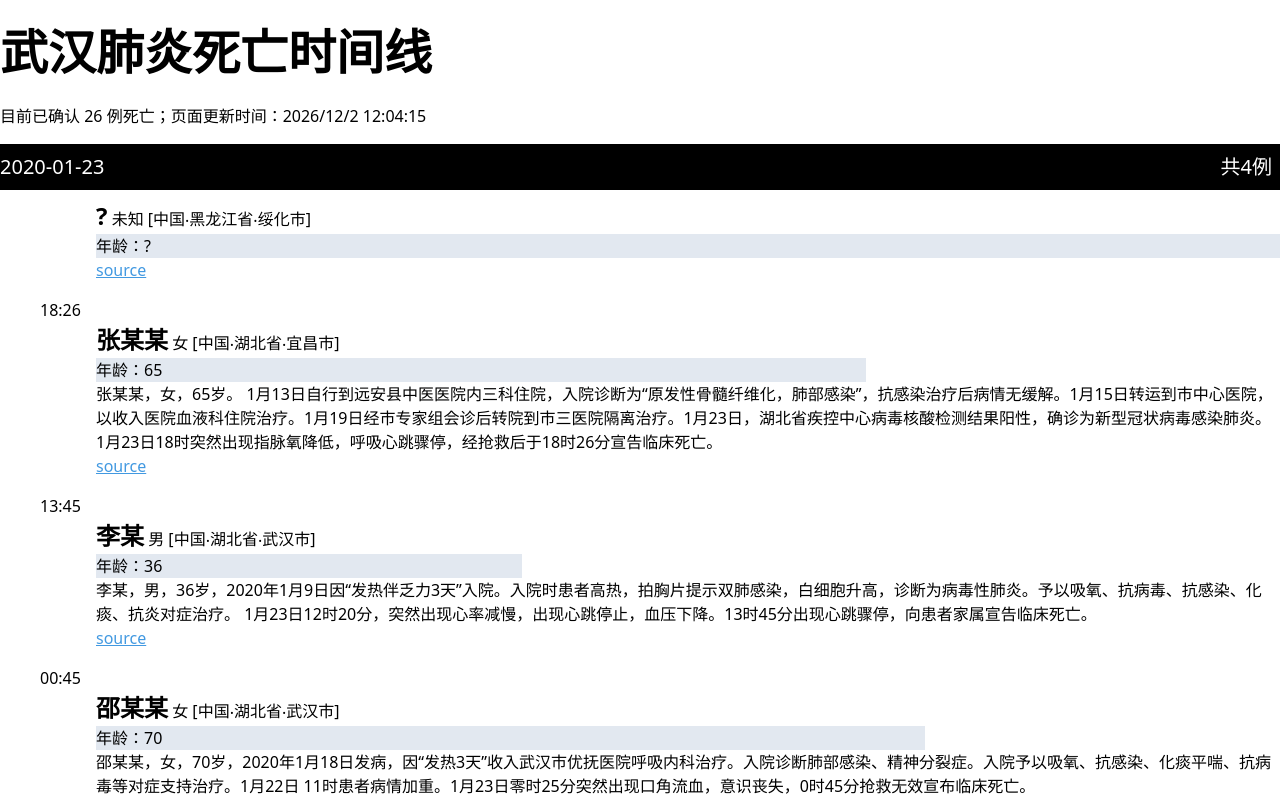
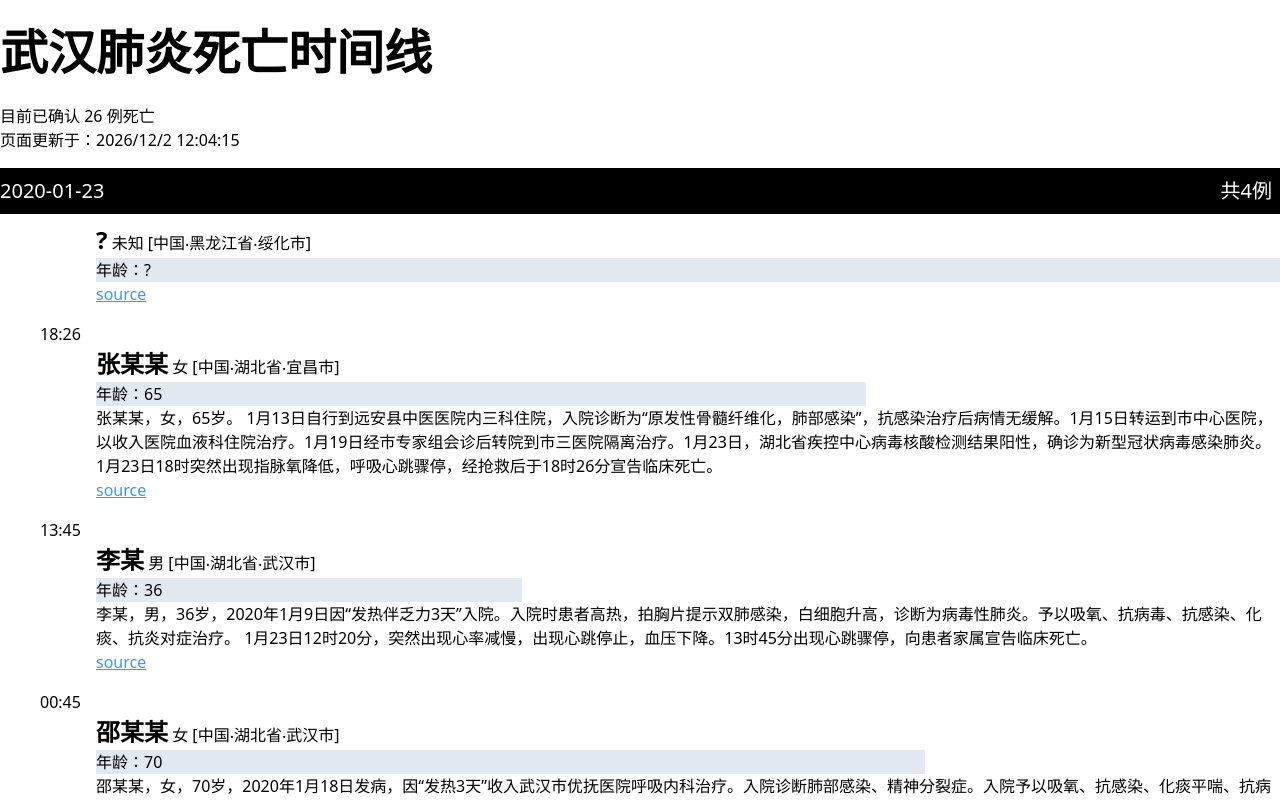
Before and after one commit to chenxsan/deathline, a Next.js app: page / in a window 1280 px wide. Shown: the top 800 px of the page. Built offline with nearby package versions, Linux system fonts and the light colour scheme.

Commit message:
Separate date

```diff
--- a/pages/index.tsx
+++ b/pages/index.tsx
@@ -65,10 +65,11 @@ const HomePage: NextPage = () => {
         <h1 className="text-4xl font-bold py-4 sm:text-5xl">
           武汉肺炎死亡时间线
         </h1>
-        <h2 className="pb-4">
-          目前已确认 {len(flat(results))} 例死亡；页面更新时间：
+        <h2 className="">目前已确认 {len(flat(results))} 例死亡</h2>
+        <h3 className="pb-4">
+          页面更新于：
           {process.env.buildAt}
-        </h2>
+        </h3>
         <div>
           {results.map(([date, items]) => (
             <div key={date} className="mb-10">
```
